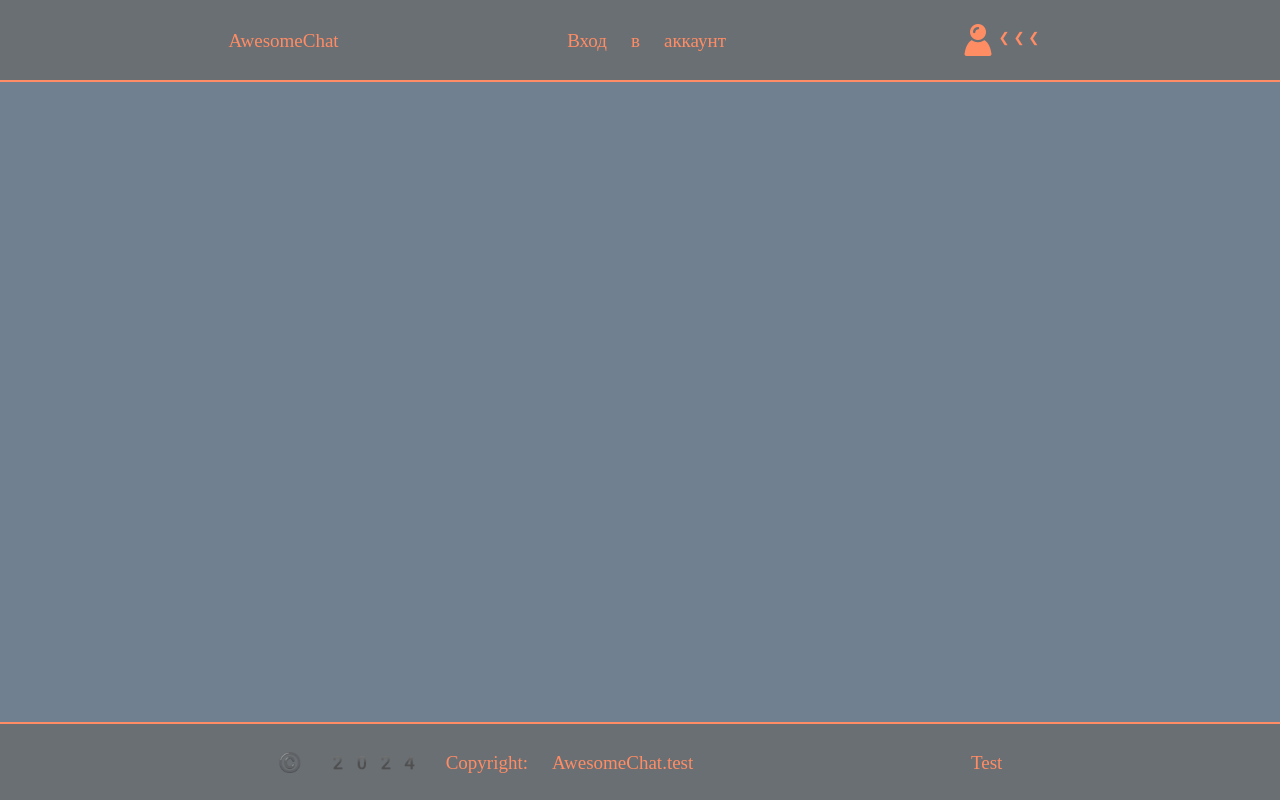
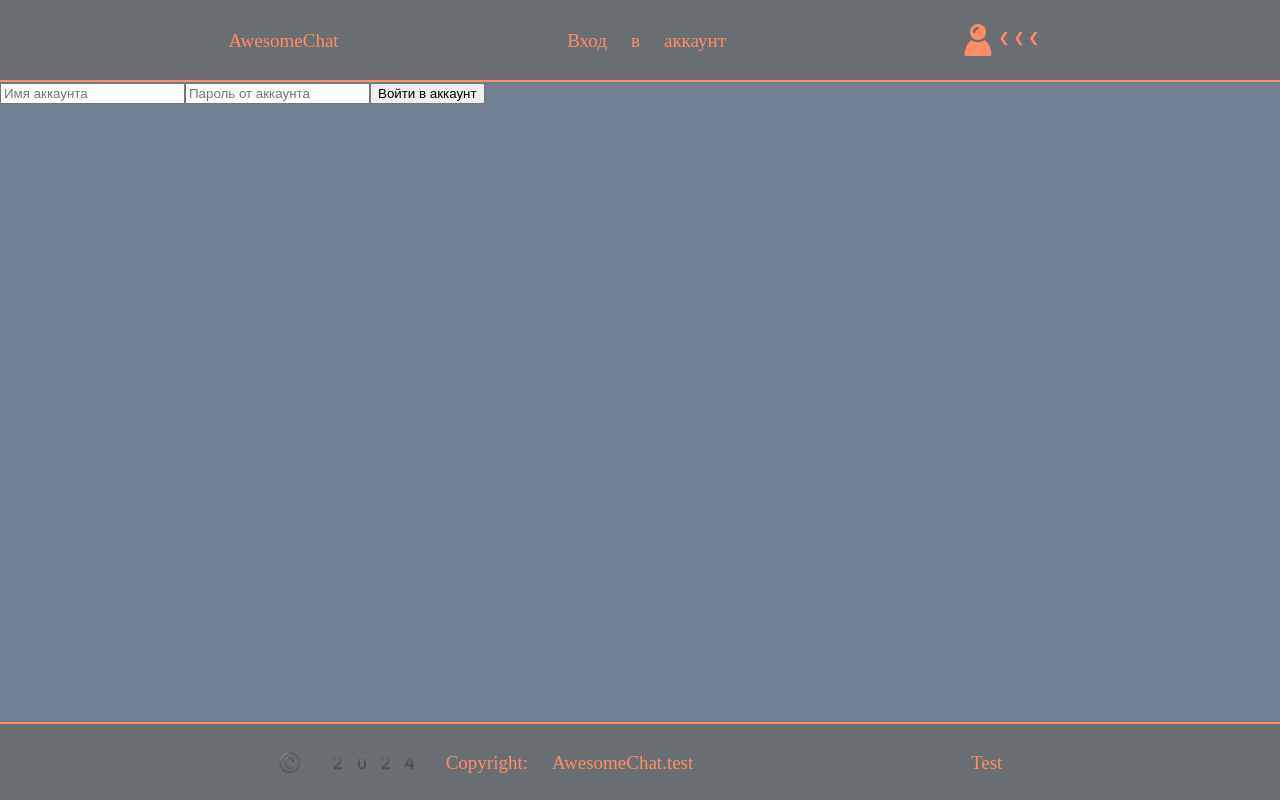
Before and after one commit to Marator2K07/Web-chat, a React (Create React App) app in the folder frontend/: page /signin in a window 1280 px wide. Shown: the top 800 px of the page. Built offline with nearby package versions, Linux system fonts and the light colour scheme.

Commit message:
Update SignInPage.jsx
Написана начальная реализация для формы входа

```diff
--- a/frontend/src/components/Pages/SignInPage/SignInPage.jsx
+++ b/frontend/src/components/Pages/SignInPage/SignInPage.jsx
@@ -1,15 +1,38 @@
-import React from 'react'
+import React, { useState } from 'react'
+import axios from 'axios'
 import classes from './SignInPage.module.css'
 import TopBlock from '../../TopBlock/TopBlock'
 import DownBlock from '../../DownBlock/DownBlock'
 import MainBlock from '../../MainBlock/MainBlock'
 
+const ApiContext = React.createContext('http://localhost:8000/api/signin');
+
 export default function SignInPage({userInfo, ...props}) {
+    const [username, setUsername] = useState('');
+    const [password, setPassword] = useState('');
+
+    const handleSubmit = async (e) => {
+        e.preventDefault();
+        try {
+            const response = await axios.post(ApiContext, {
+            username,
+            password
+            });
+            console.log(response.data);
+        } catch (error) {
+            console.error(error);
+        }
+    };
+
     return (
         <div className={classes.SignInPage} {...props}>
             <TopBlock pageText='Вход в аккаунт' userInfo={userInfo}/>
             <MainBlock>
-
+                <form onSubmit={handleSubmit}>
+                    <input type='username' value={username} onChange={e => setUsername(e.target.value)} placeholder='Имя аккаунта'/>
+                    <input type='password' value={password} onChange={e => setPassword(e.target.value)} placeholder='Пароль от аккаунта'/>
+                    <button type='submit'>Войти в аккаунт</button>
+                </form>
             </MainBlock>
             <DownBlock/>
         </div>
```
Lines whose indentation alone changed are shown as unchanged.
